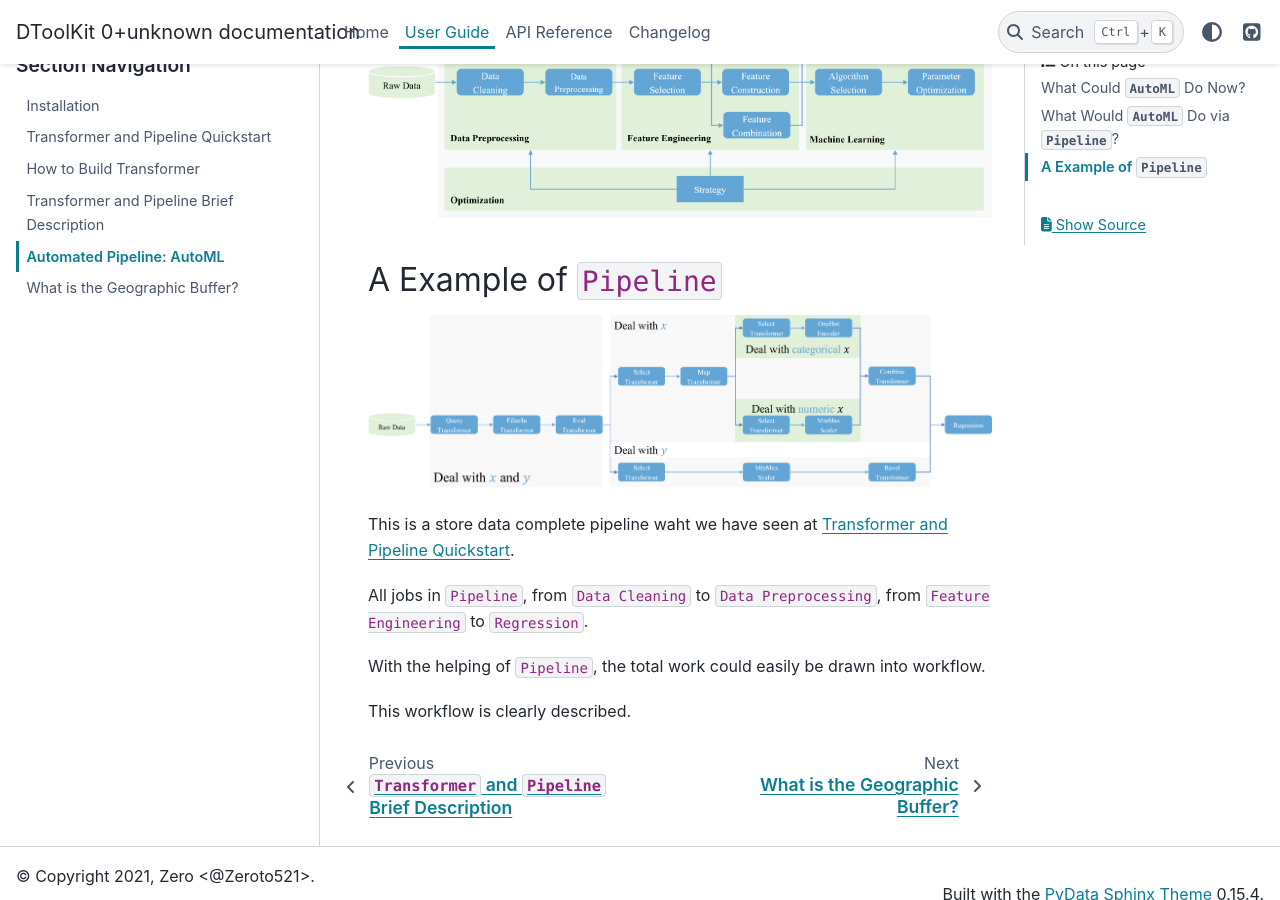
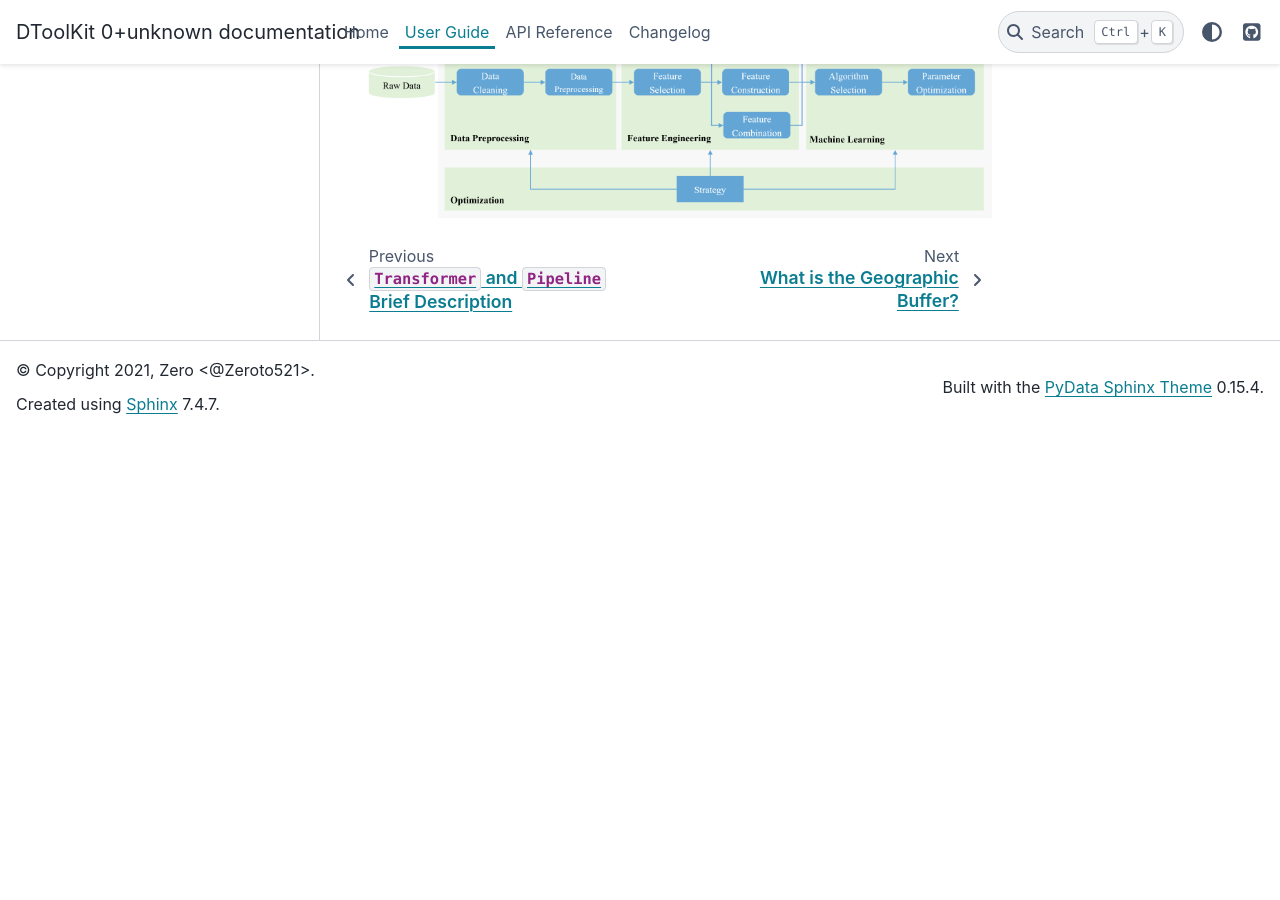
Before and after one commit to Zeroto521/my-data-toolkit, a Sphinx documentation site: the page built from doc/source/guide/automl.md, in a window 1280 px wide and 900 px high, scrolled down 2137 px. Built offline with Sphinx 7.4.7 and the PyData theme 0.15.4, drawn with Linux system fonts in a browser that asks for light colours; after the commit the page ends 2571 px from its top, so only the background shows below that.

Commit message:
DOC: move the part to workflow

```diff
--- a/doc/source/guide/automl.md
+++ b/doc/source/guide/automl.md
@@ -52,15 +52,3 @@ For `GA`, just like genes don't always work up alone, they could also work up to
 {math}`AutoML \xleftarrow[Strategy]{Optimization Algorithm} Data Preprocessing Pipeline + Feature Engineering Pipeline + ML Pipeline`
 
 ![Complete AutoML workflow](../_static/complete-automl-workflow.png)
-
-## A Example of `Pipeline`
-
-![Store data pipeline](../_static/store-data-pipeline.png)
-
-This is a store data complete pipeline waht we have seen at {ref}`Transformer and Pipeline Quickstart <further-more-steps-to-pipeline>`.
-
-All jobs in `Pipeline`, from `Data Cleaning` to `Data Preprocessing`, from `Feature Engineering` to `Regression`.
-
-With the helping of `Pipeline`, the total work could easily be drawn into workflow.
-
-This workflow is clearly described.
```
